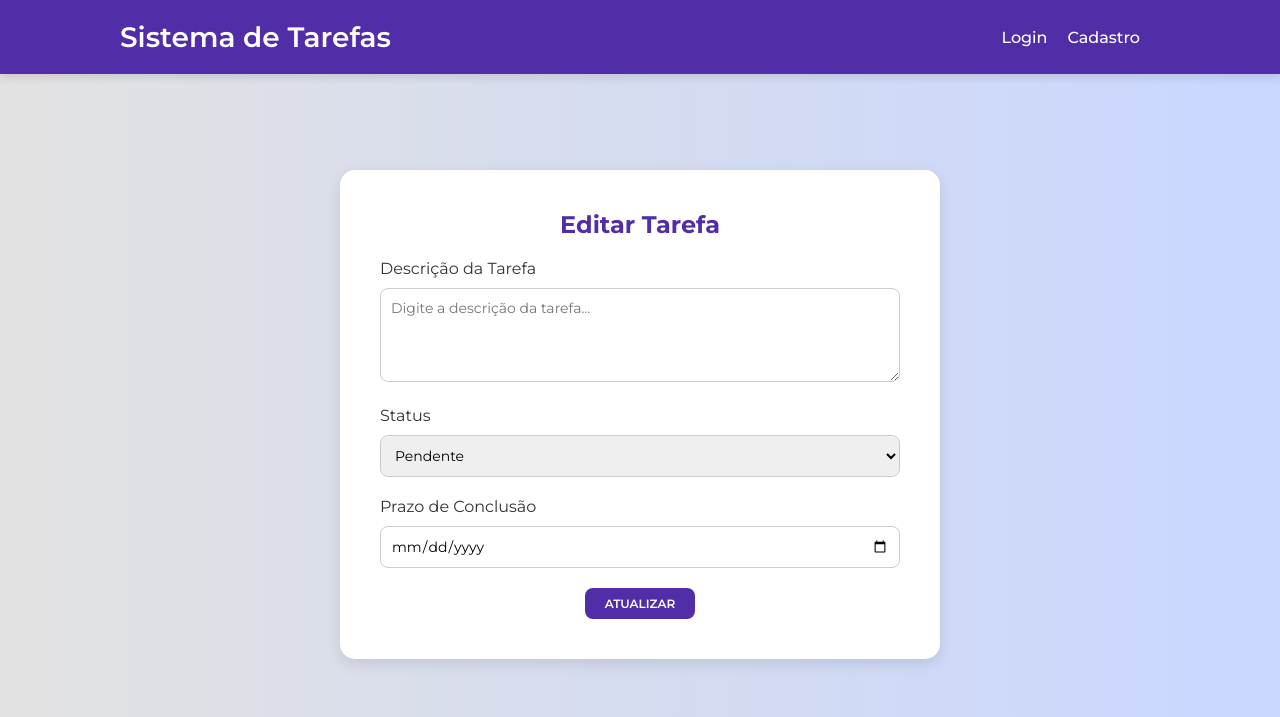
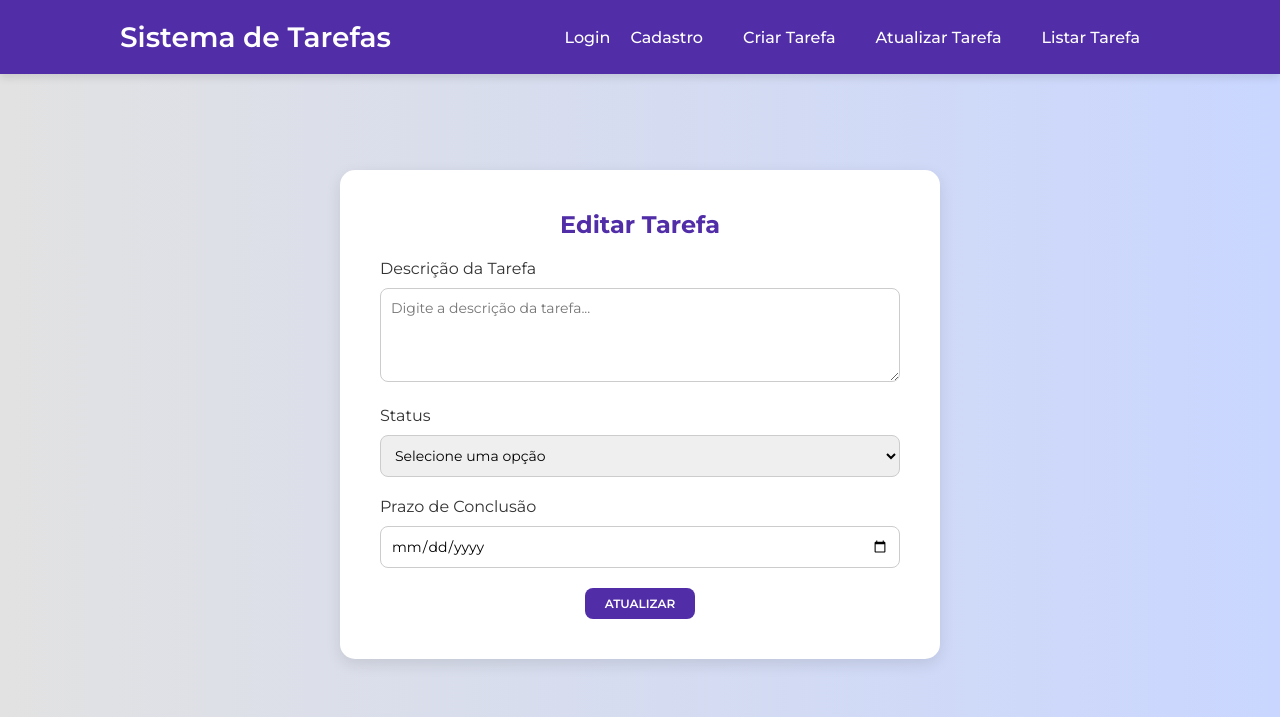
Before and after one commit to EmilyMedeiross/projeto_BD, a Python web app: template templates/pages/atualizar_tarefa.html in a window 1280 px wide. Shown: the top 717 px of the page. Run offline with Jinja, Linux system fonts and the light colour scheme; the template is opened without the code that fills it, so the values that code supplies are empty.

Commit message:
Update atualizar_tarefa.html

```diff
--- a/templates/pages/atualizar_tarefa.html
+++ b/templates/pages/atualizar_tarefa.html
@@ -14,6 +14,10 @@
             <ul>
                 <li> <a  href="{{url_for('login')}}">Login</a><a href="#"></a></li>
                 <li><a  href="{{url_for('register')}}">Cadastro</a><li>
+                <li><a  href="{{url_for('criar_tarefa')}}">Criar Tarefa</a><li>
+                <li><a  href="{{url_for('atualizar_tarefa')}}">Atualizar Tarefa</a><li></li>
+                <li><a  href="{{url_for('listar_tarefa')}}">Listar Tarefa</a><li></li>
+
             </ul>
         </nav>
 </header>
@@ -27,6 +31,7 @@
 
             <label for="status">Status</label>
             <select id="status" name="status">
+                <option value="">Selecione uma opção</option>
                 <option value="pendente">Pendente</option>
                 <option value="em_progresso">Em Progresso</option>
                 <option value="concluida">Concluída</option>
```
